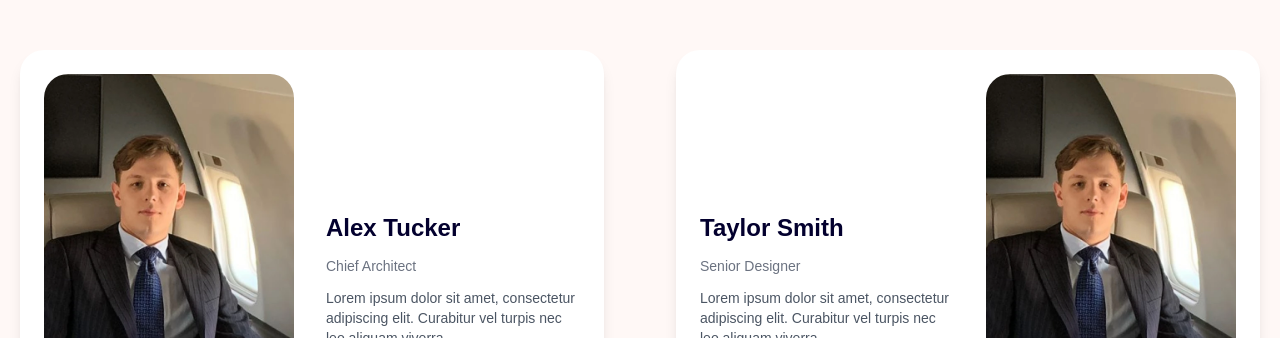
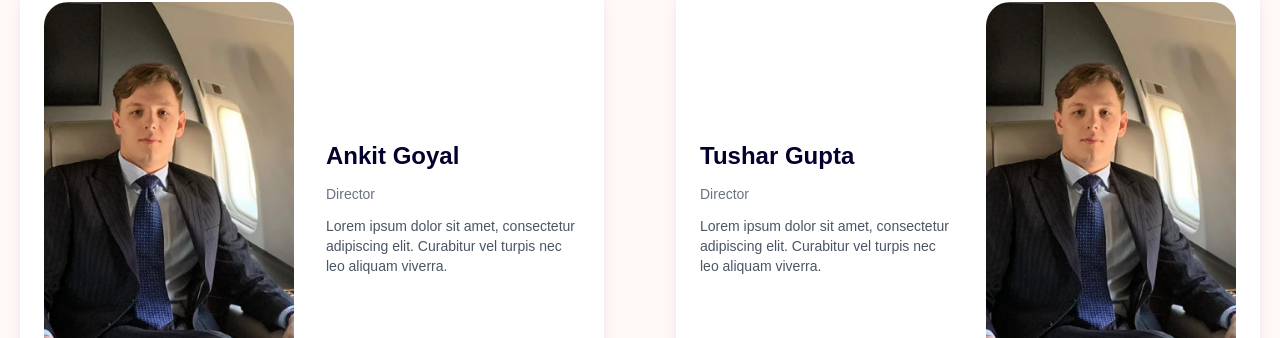
Before and after one commit to cookies042004/GrowInfinityv2, a React (Vite) app in the folder frontend/: page /about in a window 1280 px wide. Shown: the part 3916-4254 px from the top of the page. Built offline with nearby package versions, Linux system fonts and the light colour scheme.

Commit message:
client changes

```diff
--- a/frontend/src/admin/pages/property/ViewProperty.jsx
+++ b/frontend/src/admin/pages/property/ViewProperty.jsx
@@ -93,9 +93,8 @@ export const ViewProperty = () => {
             )}
             {properties && (
               <>
-
-                <TableContainer>
-                  <Table sx={{ width: '100%' }}>
+                <TableContainer sx={{width: "100%"}}>
+                  <Table sx={{ width: "100%" }}>
                     <TableHead>
                       <TableRow className="bg-gray-100">
                         <TableCell>S No.</TableCell>
@@ -132,10 +131,10 @@ export const ViewProperty = () => {
                             <TableCell>{property.name}</TableCell>
                             <TableCell>{property.builder}</TableCell>
                             <TableCell>{property.location}</TableCell>
-                            <TableCell>{property.description}</TableCell>
                             <TableCell>
-                              {property.address}
+                              {property.description.slice(0, 50) + "..."}
                             </TableCell>
+                            <TableCell>{property.address}</TableCell>
                             <TableCell>{property.unit}</TableCell>
                             <TableCell>{property.size}</TableCell>
                             <TableCell>{property.price}</TableCell>
@@ -166,9 +165,8 @@ export const ViewProperty = () => {
                                 ))}
                             </TableCell>
                             <TableCell>
-                              <Box className="flex flex-wrap gap-2">
-                                {property.image?.map(
-                                  (element, index) => (
+                              <Box style={{ display: "flex", gap: "10px" }}>
+                                {property.image?.map((element, index) => (
                                   <img
                                     key={index}
                                     src={`${process.env.BASE_URL}/${element}`}
@@ -183,13 +181,11 @@ export const ViewProperty = () => {
                                         "0px 4px 8px rgba(0, 0, 0, 0.1)",
                                     }}
                                   />
-                                  )
-                                )}
+                                ))}
                               </Box>
                             </TableCell>
 
                             <TableCell>
-
                               <Button
                                 onClick={() => handleDelete(property._id)}
                                 variant="contained"
@@ -200,7 +196,6 @@ export const ViewProperty = () => {
                               >
                                 Delete
                               </Button>
-
                             </TableCell>
                           </TableRow>
                         ))}
--- a/frontend/src/pages/About/About.jsx
+++ b/frontend/src/pages/About/About.jsx
@@ -148,7 +148,7 @@ export const About = () => {
             />
           </div>
           <div className="col-span-12 lg:col-span-6 flex flex-col justify-center">
-            <p className="font-poppins text-sm px-8 lg:text-xl lg:leading-9 text-justify text-gray-700">
+            <p className="font-poppins text-sm px-8 lg:text-lg lg:leading-9 text-justify text-gray-700">
               At Grow Infinity Realtors, we take immense pride in our unwavering
               commitment to providing personalized real estate solutions
               tailored specifically to meet the unique needs and preferences of
@@ -218,13 +218,13 @@ export const About = () => {
           <div className="grid sm:grid-cols-12 gap-8 mx-auto">
             {[
               {
-                name: "Alex Tucker",
-                role: "Chief Architect",
+                name: "Ankit Goyal",
+                role: "Director",
                 image: directorImg,
               },
               {
-                name: "Taylor Smith",
-                role: "Senior Designer",
+                name: "Tushar Gupta",
+                role: "Director",
                 image: directorImg,
               },
             ].map((member, index) => (
--- a/frontend/src/pages/Contact/Contact.jsx
+++ b/frontend/src/pages/Contact/Contact.jsx
@@ -112,7 +112,7 @@ export const Contact = () => {
             <div className="grid sm:grid-cols-12 py-10">
               <div className="col-span-12 md:col-span-6 lg:col-span-4 flex justify-center bg-white m-5 px-3 lg:px-4 py-4 lg:py-6 rounded-[24px] shadow-lg">
                 <div className="flex flex-col gap-3 lg:gap-5 justify-center items-center">
-                  <div className="flex items-center justify-center p-5 bg-[#0529ff] rounded-[50%] h-[50px] w-[50px] lg:h-[70px] lg:w-[70px]">
+                  <div className="flex items-center justify-center p-5 bg-[#15247a] rounded-[50%] h-[50px] w-[50px] lg:h-[70px] lg:w-[70px]">
                     <EmailIcon
                       sx={{
                         fontSize: { sm: "20px", lg: "40px" },
@@ -134,7 +134,7 @@ export const Contact = () => {
               </div>
               <div className="col-span-12 md:col-span-6 lg:col-span-4 flex justify-center bg-white m-5 px-3 lg:px-4 py-4 lg:py-6 rounded-[24px] shadow-lg">
                 <div className="flex flex-col gap-3 lg:gap-5  justify-center items-center">
-                  <div className="flex items-center justify-center p-5 bg-[#0529ff] rounded-[50%] h-[50px] w-[50px] lg:h-[70px] lg:w-[70px]">
+                  <div className="flex items-center justify-center p-5 bg-[#15247a] rounded-[50%] h-[50px] w-[50px] lg:h-[70px] lg:w-[70px]">
                     <LocationOnIcon
                       sx={{
                         fontSize: { sm: "20px", lg: "40px" },
@@ -155,7 +155,7 @@ export const Contact = () => {
               </div>
               <div className="col-span-12 md:col-span-6 lg:col-span-4 flex justify-center bg-white m-5 px-2 lg:px-4 py-4 lg:py-6 rounded-[24px] shadow-lg">
                 <div className="flex flex-col gap-3 lg:gap-5  justify-center items-center">
-                  <div className="flex items-center justify-center p-3 lg:p-5 bg-[#0529ff] rounded-[50%] h-[50px] w-[50px] lg:h-[70px] lg:w-[70px]">
+                  <div className="flex items-center justify-center p-3 lg:p-5 bg-[#15247a] rounded-[50%] h-[50px] w-[50px] lg:h-[70px] lg:w-[70px]">
                     <LocalPhoneIcon
                       sx={{
                         fontSize: { sm: "20px", lg: "40px" },
@@ -279,9 +279,9 @@ export const Contact = () => {
                       sx={{
                         borderRadius: "24px",
                         textTransform: "none",
-                        backgroundColor: "#0529ff",
+                        backgroundColor: "#15247a",
                       }}
-                      disabled={loading} // Disable button when loading
+                      disabled={loading}
                     >
                       {loading ? "Submitting..." : "Submit Form"}
                     </Button>
```
Lines whose indentation alone changed are shown as unchanged.
